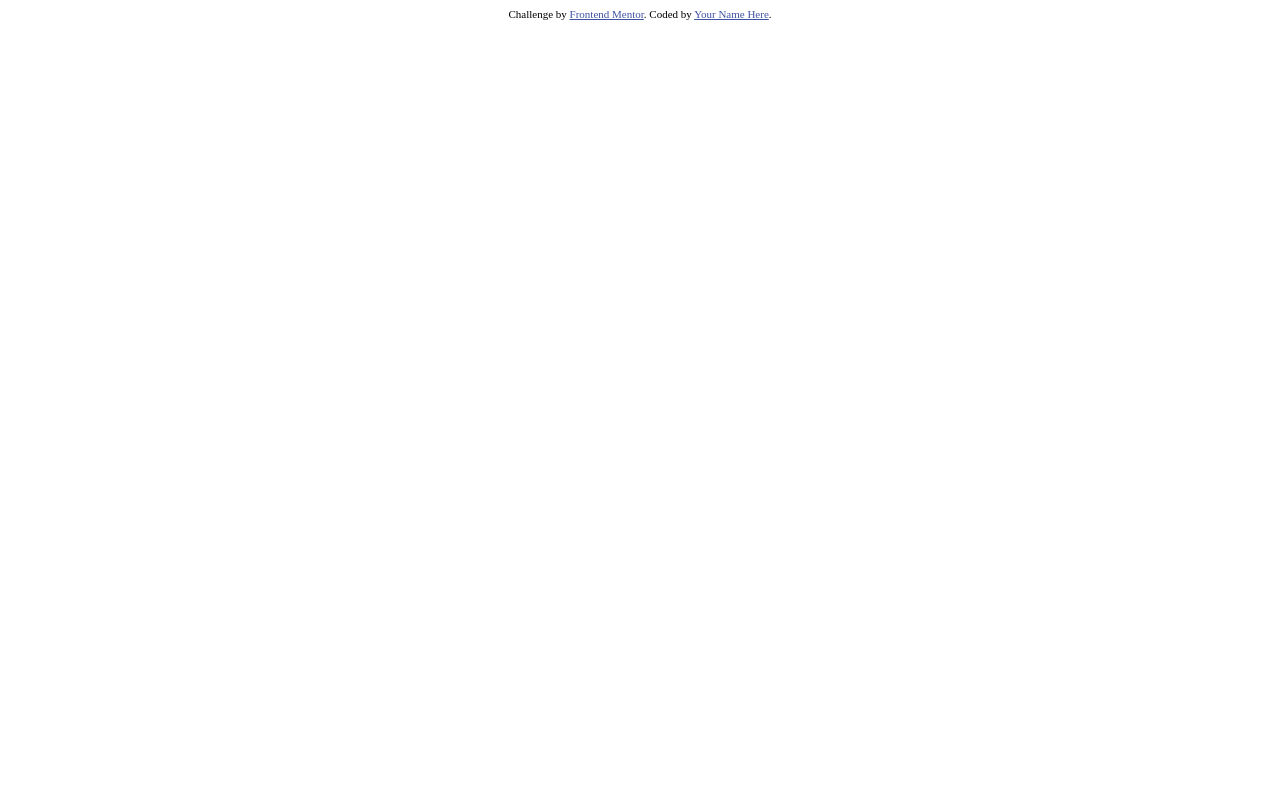
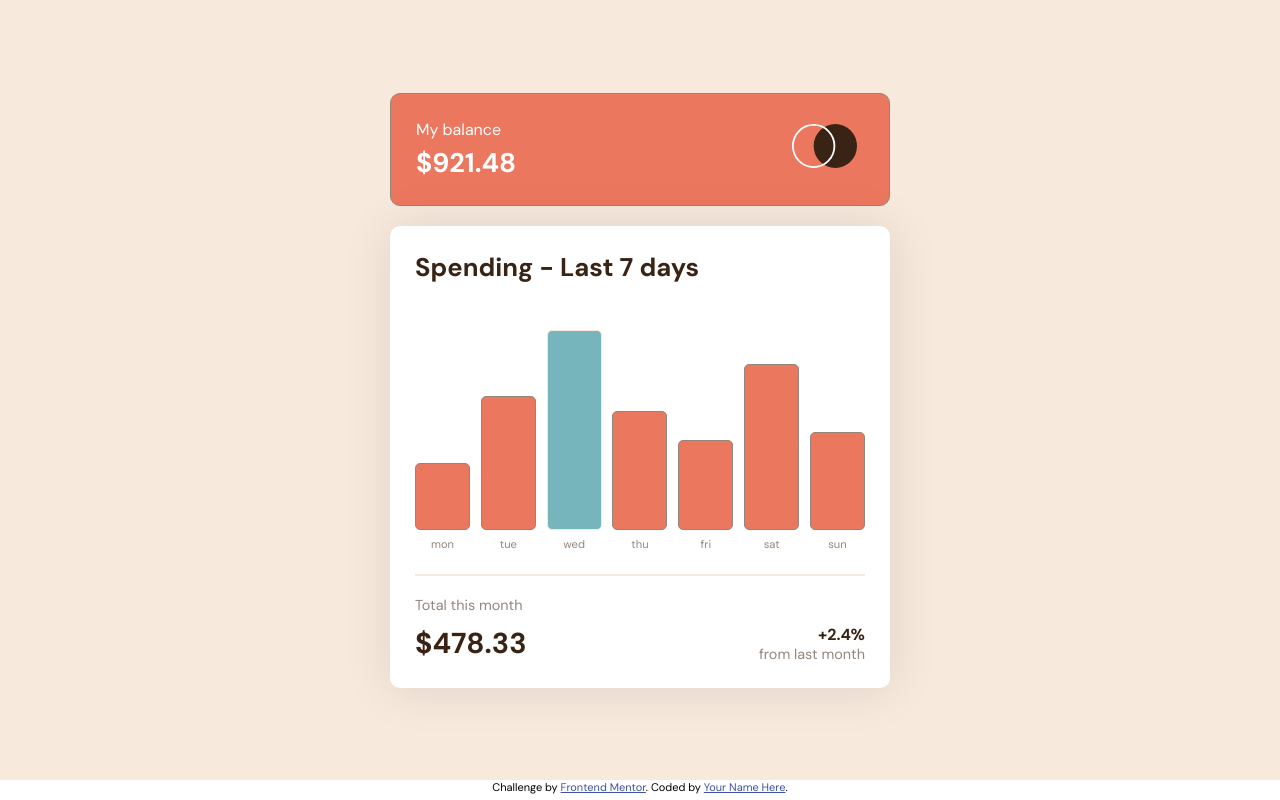
Before and after one commit to Rexer-Glitch/FrontendMentor, a website built with Parcel: page Expenses Chart Component/index.html in a window 1280 px wide. Built offline with nearby package versions, Linux system fonts and the light colour scheme.

Commit message:
basic functionality completed.

```diff
--- a/Expenses Chart Component/index.html
+++ b/Expenses Chart Component/index.html
@@ -26,6 +26,38 @@
     </style>
   </head>
   <body>
+    <div class="wrapper">
+      <div class="inner-wrapper">
+      <div class="my-balance-wrapper">
+        <div class="">
+          <h3>My balance</h3>
+          <h2 class="amount">$921.48</h2>
+        </div>
+        <div><img src="./images/logo.svg" alt="logo" class="logo" /></div>
+      </div>
+      <div class="spendings-wrapper">
+        <h1>Spending - Last 7 days</h1>
+        <div class="chart">
+
+        </div>
+        <hr />
+        <div class="total-wrapper">
+          <p>Total this month</p>
+
+          <div>
+            <div class="total">$478.33</div>
+            <div>
+              <div class="total-change_wrapper">
+                <div class="total-change">+2.4%</div>
+                <p>from last month</p>
+              </div>
+            </div>
+          </div>
+        </div>
+      </div>
+      </div>
+    </div>
+
     <div class="attribution">
       Challenge by
       <a href="https://www.frontendmentor.io?ref=challenge" target="_blank"
@@ -33,6 +65,6 @@
       >. Coded by <a href="#">Your Name Here</a>.
     </div>
 
-    <script src="scripts/index.js"></script>
+    <script type="module" src="scripts/index.js"></script>
   </body>
 </html>
--- a/Expenses Chart Component/package.json
+++ b/Expenses Chart Component/package.json
@@ -5,7 +5,7 @@
   "scripts": {
     "test": "echo \"Error: no test specified\" && exit 1",
     "build": "parcel build",
-    "start": "parcel index.html --open"
+    "start": "parcel serve index.html styles/main.css --open"
   },
   "staticFiles": {
     "staticPath": "images",
--- a/Expenses Chart Component/scripts/index.js
+++ b/Expenses Chart Component/scripts/index.js
@@ -0,0 +1,74 @@
+import chartData from "../data.json";
+
+const BALANCE = 921.48;
+const TOTAL_PERCENT_CHANGE = 2.4;
+const TOTAL = 478.33;
+const CHART_HEIGHT = 200;
+
+
+const getHighestBar = ()=> {
+    if(!chartData) return;
+
+    let barIndex = 0;
+    let bars = [];
+    let currentAmount = chartData[0].amount;
+    chartData.forEach(bar => {
+        if(currentAmount < bar.amount){
+            barIndex++;
+            currentAmount = bar.amount;
+        }
+    });
+
+    chartData.forEach((bar, i)=> {
+        if(bar.amount === currentAmount){
+            bars.push(i);
+        }
+    })
+    console.log(bars);
+    return bars;
+}
+
+const getHighestAmount = ()=> {
+    if(!chartData) return;
+
+    let highestAmount = chartData[0].amount;
+    chartData.forEach(bar => {
+        if(highestAmount < bar.amount){
+            highestAmount = bar.amount;
+        }
+    })
+    return highestAmount;
+}
+
+const generateBarElement = (amount, day, isHighestBar, height)=> {
+    return `
+    <div class="chart-data">
+        <div class="bar ${isHighestBar ? "h-bar":""}" style="height: ${height}px">
+            <div class="bar-price">$${amount}</div>
+        </div>
+        <label class="bar-label">${day}</label>
+    </div>
+    `;
+}
+
+const calculateBarHeight = (amount) => {
+    const highestAmount = getHighestAmount();
+    return (amount / highestAmount) * CHART_HEIGHT;
+}
+
+const renderChart = ()=> {
+    const chartWrapper = document.querySelector(".chart");
+    chartWrapper.innerHTML = "";
+
+    const highestBars = getHighestBar();
+    chartData.forEach(({amount, day}, barIndex) => {
+        const isHighestBar = highestBars.includes(barIndex);
+        const height = calculateBarHeight(amount);
+        chartWrapper.innerHTML += generateBarElement(amount, day, isHighestBar, height);
+    });
+}
+
+document.querySelector(".amount").innerHTML = `$${BALANCE}`;
+document.querySelector(".total-change").innerHTML = `+${TOTAL_PERCENT_CHANGE}%`;
+document.querySelector(".total").innerHTML = `$${TOTAL}`;
+renderChart();
--- a/Expenses Chart Component/styles/main.css
+++ b/Expenses Chart Component/styles/main.css
@@ -0,0 +1,212 @@
+@import url('https://fonts.googleapis.com/css2?family=DM+Sans:wght@400;700&family=Epilogue:wght@500;700&display=swap');
+
+@keyframes bar-price_appear {
+    from {
+        opacity: 0;
+    }to {
+        opacity: 1;
+    }
+}
+
+
+
+*, *::before, *::after{
+    padding: 0;
+    margin: 0;
+    box-sizing: border-box;
+}
+
+:root {
+    --primary-color:hsl(10, 79%, 65%);
+    --secondary-color: hsl(186, 34%, 60%);
+    --tertiary-color: hsl(25, 47%, 15%);
+}
+
+body {
+    font-family: 'DM Sans', sans-serif;
+    font-size: 18px;
+}
+
+.inner-wrapper {
+    width: 100%;
+    display: flex;
+    justify-content: center;
+    align-items: center;
+    flex-direction: column;
+}
+.wrapper {
+    width: 100%;
+    height: calc(100vh - 20px);
+    display: flex;
+    justify-content: center;
+    align-items: center;
+
+    background-color:  hsl(27, 66%, 92%)
+}
+
+.my-balance-wrapper {
+    background-color:hsl(10, 79%, 65%);
+    color: white;
+
+    display: flex;
+    justify-content: space-between;
+    align-items: center;
+
+
+
+    padding: 25px;
+
+    border-radius: 10px;
+
+    border: 1px solid hsl(28, 10%, 53%);
+}
+
+.my-balance-wrapper h3 {
+    font-weight: normal;
+    font-size: 1rem;
+
+    margin-bottom: 5px;
+}
+
+.my-balance-wrapper, .spendings-wrapper {
+    width: calc(100% - 20px);
+    max-width: 500px;
+}
+
+.logo {
+    width: 90%;
+}
+
+.spendings-wrapper {
+    background-color: white;
+
+    padding: 25px;
+    margin-top: 20px;
+
+    border-radius: 10px;
+
+    box-shadow: 1px 1px 50px rgba(0,0,0,0.1);
+}
+
+.spendings-wrapper h1 {
+    color: var(--tertiary-color);
+    font-size: 1.6rem;
+}
+
+.spendings-wrapper hr {
+    background-color: hsl(27, 66%, 92%);
+    height: 2px;
+    border: none;
+
+    margin: 20px 0;
+}
+
+.total-wrapper > div {
+    display: flex;
+    justify-content: space-between;
+    align-items: center;
+
+    margin-top: 10px;
+}
+
+.total-wrapper p {
+    color:hsl(28, 10%, 53%);
+    font-size: 0.9rem;
+}
+
+.total-wrapper .total {
+    font-size: 1.8rem;
+    font-weight: bold;
+    color: var(--tertiary-color);
+}
+
+.total-change_wrapper {
+    text-align: right;
+}
+
+.total-change_wrapper .total-change {
+    color: var(--tertiary-color);
+    font-size: 1rem;
+    font-weight: bold;
+
+}
+
+
+
+.chart {
+    height: 270px;
+    width: 100%;
+
+    display: flex;
+    justify-content: space-between;
+    align-items: flex-end;
+}
+
+.chart .chart-data .bar {
+    width: 40px;
+
+    border-radius: 5px;
+    border: 1px solid hsl(28, 10%, 53%);
+
+    background-color: var(--primary-color);
+
+    position: relative;
+
+
+    cursor: pointer;
+
+    transition: all ease-in-out 200ms;
+}
+
+.chart .chart-data .bar:hover {
+    filter: brightness(115%);
+}
+
+.chart .chart-data .bar:hover .bar-price {
+    display: block;
+    animation: bar-price_appear 0.2s ease-in-out;
+
+}
+
+
+.chart .chart-data .bar .bar-price {
+    display: none;
+    position: absolute;
+
+
+    left: 50%;
+    top: 0;
+
+    transform: translate(-50%, -125%);
+
+    background-color: var(--tertiary-color);
+    border-radius: 5px;
+    padding: 7px 5px;
+    color: white;
+
+    font-weight: bold;
+    font-size: 0.9rem;
+
+
+}
+
+.chart .chart-data {
+    text-align: center;
+}
+
+.chart .chart-data .bar-label {
+    font-size: 0.7rem;
+    color:hsl(28, 10%, 53%);
+}
+
+.chart .chart-data .h-bar {
+    background-color: var(--secondary-color);
+    border: 1px solid hsl(27, 66%, 92%);
+}
+
+
+@media screen and (min-width: 475px) {
+    .chart .chart-data .bar {
+        width: 55px;
+    }
+}
```
